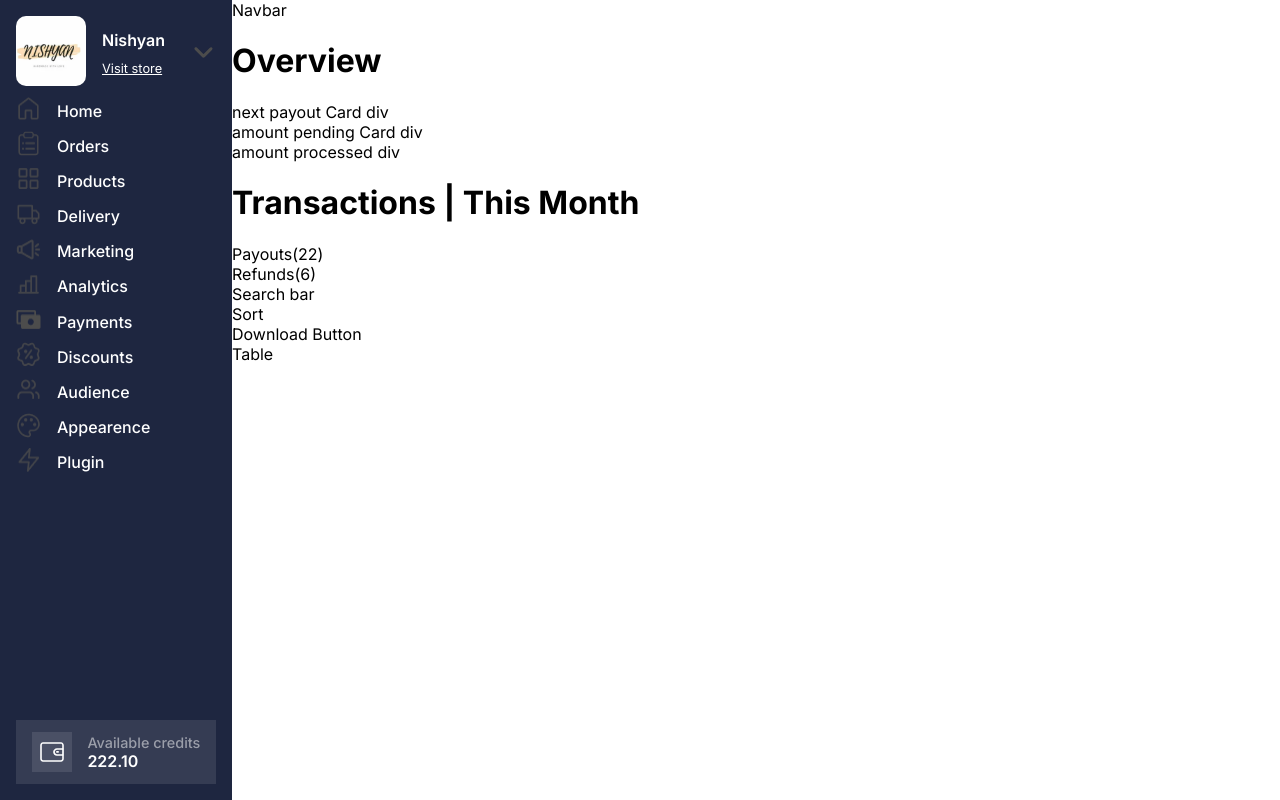
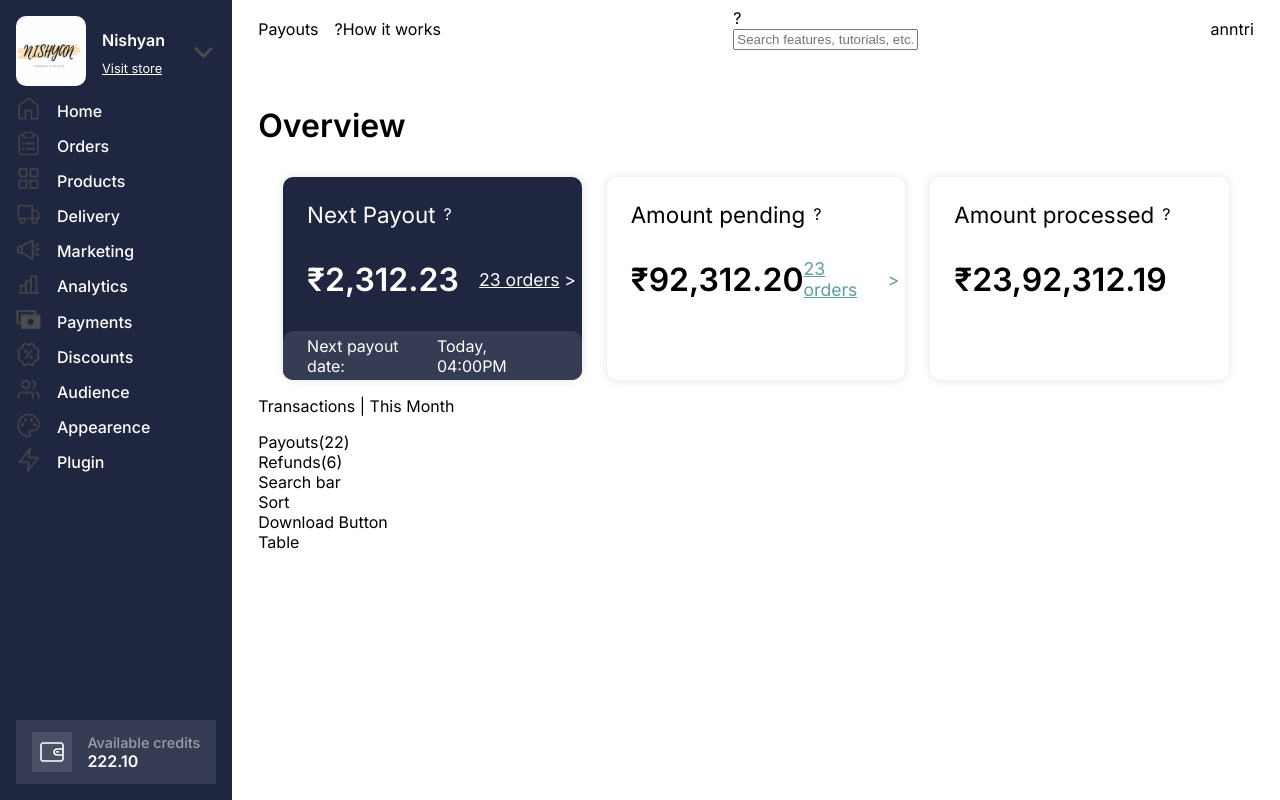
Before and after one commit to pavanmanishd/dukaan-payouts-page, a React (Vite) app: page / in a window 1280 px wide. Built offline with nearby package versions, Linux system fonts and the light colour scheme.

Commit message:
Refactor CSS and add new components

```diff
--- a/src/App.css
+++ b/src/App.css
@@ -20,7 +20,7 @@ body {
   padding: 0%;
 }
 
-.page{
+.page {
   display: flex;
   flex-direction: row;
   align-items: flex-start;
@@ -154,3 +154,195 @@ body {
   color: white;
   font-weight: 600;
 }
+
+
+
+
+.main_container{
+  display: flex;
+  flex-direction: column;
+  align-items: center;
+  justify-content: flex-start;
+  width: calc(100vw - var(--sidebar-width) - 2rem);
+  height: var(--screen-height);
+}
+
+
+
+.navbar {
+  display: flex;
+  flex-direction: row;
+  justify-content: space-between;
+  align-items: center;
+  height: 4rem;
+  /* width: calc(100vw - var(--sidebar-width) - 2rem); */
+  width: 95%;
+}
+
+.navbar_1 {
+  display: flex;
+  flex-direction: row;
+  /* justify-content: flex-start; */
+  align-items: center;
+}
+.navbar_1 p {
+  margin: 0%;
+}
+.navbar_1_2{
+  display: flex;
+  flex-direction: row;
+  justify-content: flex-start;
+  align-items: center;
+  margin-left: 1rem;
+}
+
+
+
+.navbar_3{
+  display: flex;
+  flex-direction: row;
+  justify-content: flex-start;
+  align-items: center;
+  /* margin-left: 1rem; */
+}
+
+
+.view_container{
+  display: flex;
+  flex-direction: column;
+  justify-content: flex-start;
+  align-items: flex-start;
+  width: 95%;
+  height: 100%;
+  margin-top: 1rem;
+}
+
+.overview{
+  display: flex;
+  flex-direction: column;
+  justify-content: flex-start;
+  align-items: flex-start;
+  width: 100%;
+}
+
+.overview>p{
+  font-weight: 600;
+  font-size: 2rem;
+}
+
+.overview_cards{
+  display: flex;
+  flex-direction: row;
+  justify-content: space-evenly;
+  align-items: center;
+  width: 100%;
+}
+
+.card{
+  width: 30%;
+  height: 100%;
+  /* height: 200px; */
+  border-radius: 10px;
+  /* padding: 0rem 1rem; */
+  box-shadow: 0px 1px 10px 0px rgba(237, 237, 237, 0.2), 0px 0px 10px 0px rgba(0,0,0,0.1);
+}
+
+.sub_card_1{
+  display: flex;
+  flex-direction: column;
+  justify-content: flex-start;
+  align-items: center;
+  margin: 1.5rem 1.5rem 0rem 1.5rem;
+  width: 90%;
+}
+
+
+.card_1{
+  /* border-radius: 10px; */
+  display: flex;
+  flex-direction: row;
+  justify-content: flex-start;
+  align-items: center;
+  width: 100%;
+  /* padding: 1rem; */
+}
+
+.high_card{
+  background: #1e2640;
+  /* border-radius: 10px; */
+  display: flex;
+  flex-direction: column;
+  justify-content: space-between;
+  align-items: flex-start;
+  /* padding: 0rem 2rem; */
+  color: white;
+  /* padding: 0%; */
+  /* padding: 1rem 0rem 0rem; */
+}
+
+.card_2{
+  width: 100%;
+  display: flex;
+  flex-direction: row;
+  justify-content: space-between;
+  align-items: center;
+}
+
+.card_3{
+  width: 100%;
+  /* padding: 10px; */
+  border-radius: 10px;
+  background-color:#353c53;
+  display: flex;
+  flex-direction: row;
+  justify-content: center;
+}
+
+.card_3>div{
+  width: 90%;
+  display: flex;
+  flex-direction: row;
+  justify-content: space-between;
+  align-items: center;
+  margin: 0.3rem 1.5rem;
+}
+
+.card_1>p{
+  margin: 0%;
+  font-size: 1.4rem;
+  font-weight: 400;
+}
+
+.card_1>div{
+  margin-left: 0.5rem;
+}
+
+
+.amt{
+  font-size: 2rem;
+  font-weight: 600;
+}
+
+.num_orders{
+  font-size: 1.1rem;
+  font-weight: 400;
+  cursor: pointer;
+  display: flex;
+  flex-direction: row;
+  justify-content: center;
+  align-items: center;
+}
+
+.num_orders>p{
+  margin: 0%;
+  margin-right: 0.3rem;
+  text-decoration: underline;
+}
+
+.num_orders>span{
+  text-decoration: none;
+}
+
+.orders_text_2{
+  color: cadetblue;
+}
--- a/src/App.jsx
+++ b/src/App.jsx
@@ -14,6 +14,9 @@ import Audience_logo from "./assets/sidebar/CustomersFalse.png";
 import Appearence_logo from "./assets/sidebar/AppearanceFalse.png";
 import Plugin_logo from "./assets/sidebar/PluginFalse.png";
 import wallet_logo from "./assets/sidebar/wallet.svg";
+
+// import help_logo from "./assets/help.svg";
+
 function App() {
   const sidebarLogos = [
     {
@@ -126,7 +129,11 @@ function App() {
           </div>
           <div className="credits_div">
             <div className="credits_img_div">
-              <img src={wallet_logo} alt="wallet_logo" className="credits_img" />
+              <img
+                src={wallet_logo}
+                alt="wallet_logo"
+                className="credits_img"
+              />
             </div>
             <div className="credits_details">
               <p className="credits_text">Available credits</p>
@@ -135,20 +142,84 @@ function App() {
           </div>
         </div>
       </div>
-      <div>
-        <div>Navbar</div>
-        <div>
-          <div>
-            <h1>Overview</h1>
-            <div>
-              <div>next payout Card div</div>
-              <div>amount pending Card div</div>
-              <div>amount processed div</div>
+      <div className="main_container">
+        <div className="navbar">
+          <div className="navbar_1">
+            <div className="navbar_1_name">
+              <p>Payouts</p>
+            </div>
+            <div className="navbar_1_2">
+              <div>?</div>
+              <p>How it works</p>
+            </div>
+          </div>
+          <div className="navbar_2">
+            <div>?</div>
+            <input type="text" placeholder="Search features, tutorials, etc." />
+          </div>
+          <div className="navbar_3">
+            <div>ann</div>
+            <div>tri</div>
+          </div>
+        </div>
+        <div className="view_container">
+          <div className="overview">
+            <p>Overview</p>
+            <div className="overview_cards">
+              <div className="card high_card">
+                <div className="sub_card_1">
+                  <div className="card_1">
+                    <p>Next Payout</p>
+                    <div>{/* <img src={help_logo} alt="help_logo" /> */}?</div>
+                  </div>
+                  <div className="card_2">
+                    <p className="amt">₹2,312.23</p>
+                    {/* <div>23 orders ></div> */}
+                    <div className="num_orders">
+                      <p>23 orders</p>
+                      <span>&gt;</span>
+                    </div>
+                  </div>
+                </div>
+                <div className="card_3">
+                  <div>
+                    <div>Next payout date:</div>
+                    <div>Today, 04:00PM</div>
+                  </div>
+                </div>
+              </div>
+
+              <div className="card">
+                <div className="sub_card_1">
+                  <div className="card_1">
+                    <p>Amount pending</p>
+                    <div>?</div>
+                  </div>
+                  <div className="card_2">
+                    <p className="amt">₹92,312.20</p>
+                    <div className="num_orders orders_text_2">
+                      <p>23 orders</p>
+                      <span>&gt;</span>
+                    </div>
+                  </div>
+                </div>
+              </div>
+              <div className="card">
+                <div className="sub_card_1">
+                  <div className="card_1">
+                    <p>Amount processed</p>
+                    <div>?</div>
+                  </div>
+                  <div className="card_2">
+                    <p className="amt">₹23,92,312.19</p>
+                  </div>
+                </div>
+              </div>
             </div>
           </div>
           <div>
             <div>
-              <h1>Transactions | This Month</h1>
+              <p>Transactions | This Month</p>
             </div>
             <div>
               <div>Payouts(22)</div>
```
Also changed, not shown: src/assets/help.svg (added).
